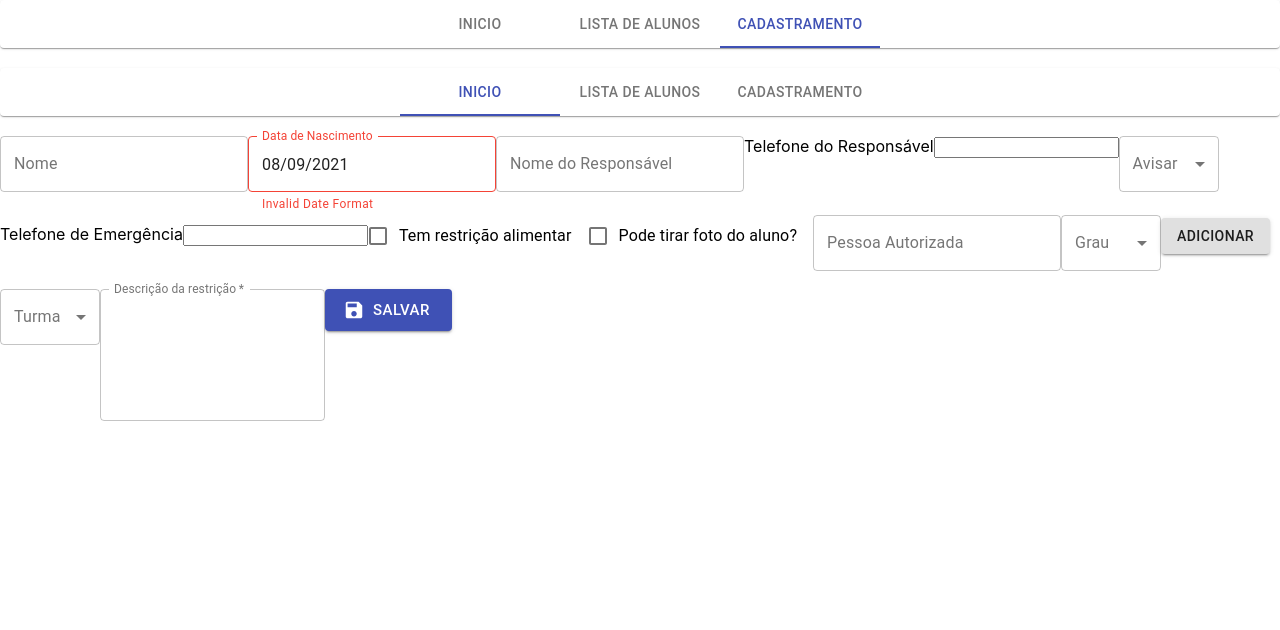
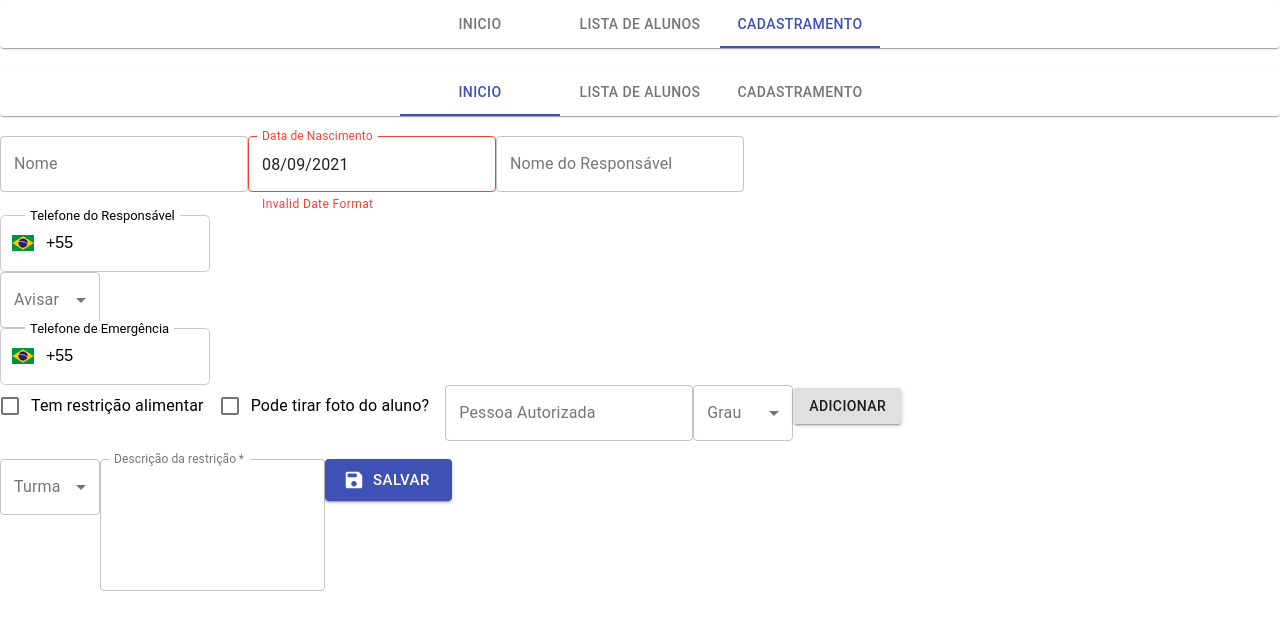
Before and after one commit to howjack/DevInHouse-ExercicioReact-SGA, a React (Create React App) app in the folder web-app/: page / in a window 1280 px wide. Both pictures are taken after a click on the tab "CADASTRAMENTO". Shown: the top 630 px of the page. Built offline with nearby package versions, Linux system fonts and the light colour scheme.

Commit message:
Changed to reactInputUI

```diff
--- a/web-app/src/components/Inputs/InputPhoneResponsavel/index.jsx
+++ b/web-app/src/components/Inputs/InputPhoneResponsavel/index.jsx
@@ -1,37 +1,13 @@
 import React from "react";
+import PhoneInput from "react-phone-input-2";
+import "react-phone-input-2/lib/material.css";
+import pt from "react-phone-input-2/lang/pt.json";
 
 class InputPhoneResponsavel extends React.Component {
-	constructor(props) {
-		super(props);
-
-		this.mascaraDeTelefone = this.mascaraDeTelefone.bind(this);
-	}
-
-	mascaraDeTelefone(number) {
-		const textoAtual = number.target.value;
-
-		let textoAjustado;
-		const textoHifem = textoAtual.replace(/[^\d]+/g, "");
-		if (textoHifem.length === 11) {
-			const parte0 = textoHifem.slice(0, 2);
-			const parte1 = textoHifem.slice(2, 7);
-			const parte2 = textoHifem.slice(7, 11);
-			textoAjustado = `(${parte0})${parte1}-${parte2}`;
-
-			number.target.value = textoAjustado;
-		}
-		this.props.onChangeRespPhone(textoAjustado);
-	}
-	backspaceNumber(event) {
-		if (event.key === "Backspace") {
-			event.target.value = "";
-		}
-	}
-
 	render() {
 		return (
 			<>
-				<label htmlFor="telefoneResponsavel">{this.props.label}</label>
+				{/* <label htmlFor="telefoneResponsavel">{this.props.label}</label>
 				<input
 					type="tel"
 					maxLength="11"
@@ -42,6 +18,29 @@ class InputPhoneResponsavel extends React.Component {
 					onKeyDown={this.backspaceNumber}
 					value={this.props.statePhone}
 					required
+				/> */}
+				{/* <TextField
+					id="standard-required"
+					required
+					type="tel"
+					maxLength="11"
+					pattern="\([0-9]{2}\)[0-9]{4,6}-[0-9]{3,4}$"
+					label={this.props.label}
+					onKeyDown={this.backspaceNumber}
+					value={this.props.statePhone}
+					onChange={this.mascaraDeTelefone}
+				/> */}
+				<PhoneInput
+					containerStyle={{width:'auto'}}
+					inputStyle={{width:'210px', padding: '18.5px 14px 18.5px 45px'}}
+					specialLabel={this.props.label}
+					disableDropdown={true}
+					country={"br"}
+					placeholder=""
+					onlyCountries={["br"]}
+					localization={{ br: "Brasil" }}
+					value={this.props.statePhone}
+					onChange={this.props.onChangeRespPhone}
 				/>
 			</>
 		);
```
